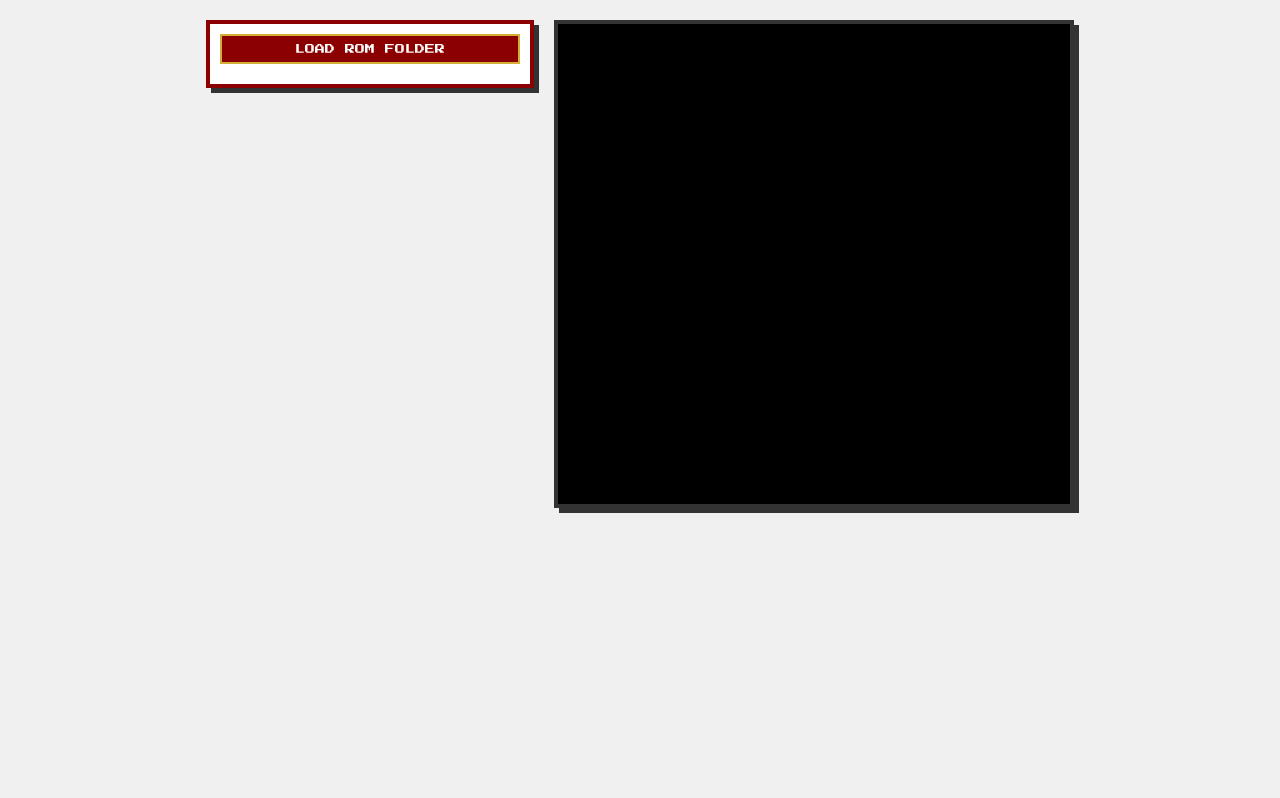
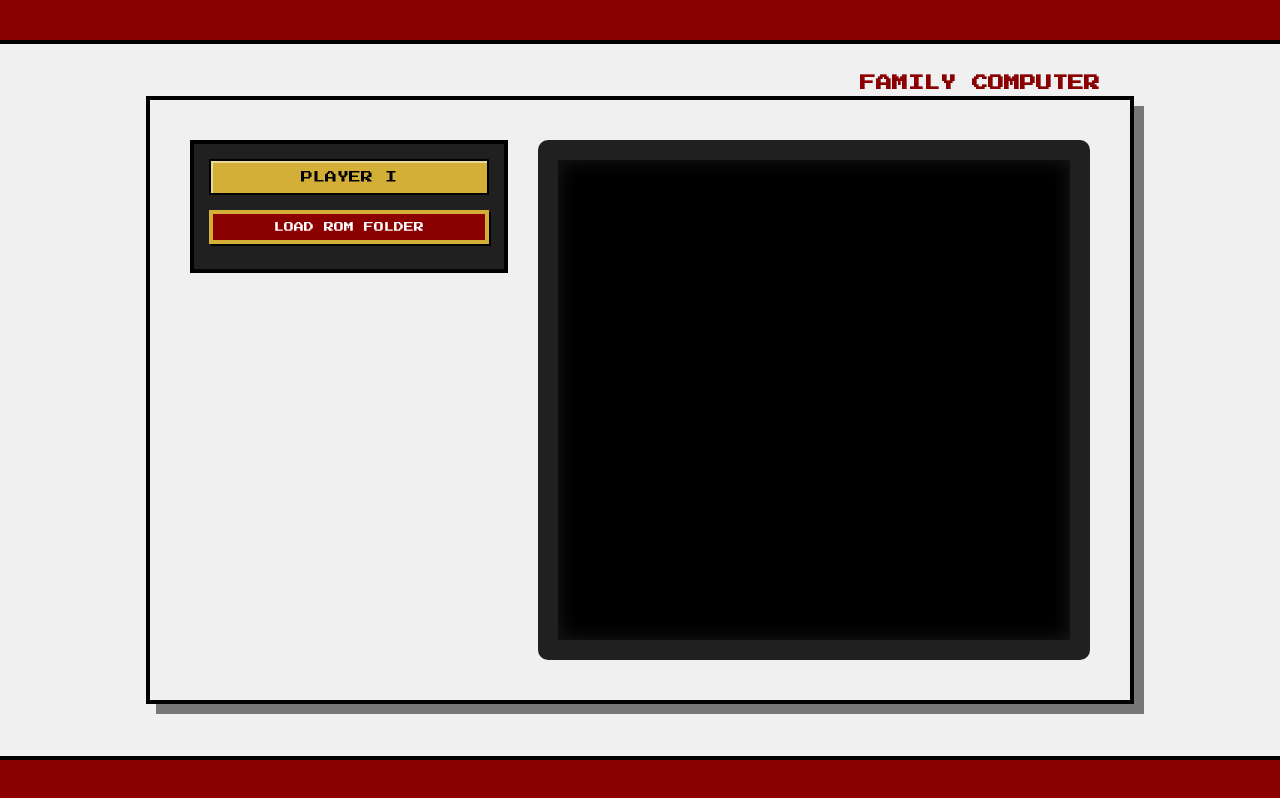
Before and after one commit to deepneko/jsnes, a website built with Vite: page index.html in a window 1280 px wide. Built offline with nearby package versions, Linux system fonts and the light colour scheme.

Commit message:
Enhance Famicom design with console frame and controller styling

```diff
--- a/index.html
+++ b/index.html
@@ -7,65 +7,116 @@
     <style>
       body {
         margin: 0;
-        padding: 20px;
+        padding: 0;
+        height: 100vh;
+        width: 100vw;
         font-family: 'Press Start 2P', cursive;
-        background-color: #f0f0f0; /* Famicom White/Grey */
-        color: #333;
+        background-color: #f0f0f0; /* Famicom White body */
+        display: flex;
+        flex-direction: column;
+        align-items: center;
+        justify-content: center;
+        overflow: hidden;
       }
+
+      /* Top and Bottom Red Bands (like the console sides/front) */
+      body::before, body::after {
+        content: "";
+        position: absolute;
+        left: 0;
+        width: 100%;
+        height: 40px;
+        background-color: #8b0000;
+        border-bottom: 4px solid #000;
+        z-index: -1;
+      }
+      body::before { top: 0; }
+      body::after {
+        bottom: 0;
+        border-bottom: none;
+        border-top: 4px solid #000;
+      }
+
       #container {
         display: flex;
         align-items: flex-start;
-        gap: 20px;
+        gap: 30px;
         justify-content: center;
+        padding: 40px;
+        background: #f0f0f0;
+        border: 4px solid #000; /* Main casing border */
+        box-shadow: 10px 10px 0px rgba(0,0,0,0.5);
+        position: relative;
       }
+
+      /* Decorative "Vents" */
+      #container::before {
+        content: "FAMILY COMPUTER";
+        position: absolute;
+        top: -25px;
+        right: 20px;
+        color: #8b0000;
+        font-size: 16px;
+        background: #f0f0f0;
+        padding: 0 10px;
+        font-weight: bold;
+      }
+
       #sidebar {
-        width: 300px;
+        width: 280px;
         display: flex;
         flex-direction: column;
         max-height: 520px;
-        border: 4px solid #8b0000; /* Famicom Red */
-        background-color: #fff;
+        border: 4px solid #000;
+        background-color: #202020; /* Controller black/gold area */
+        padding: 15px;
+      }
+
+      /* Gold Plate effect for Sidebar */
+      #sidebar-header {
+        background-color: #d4af37; /* Gold */
+        color: #000;
         padding: 10px;
-        box-shadow: 5px 5px 0px #333;
+        text-align: center;
+        margin-bottom: 15px;
+        border: 2px solid #000;
+        font-size: 12px;
+        box-shadow: inset 2px 2px 0px rgba(255,255,255,0.5);
       }
+
       #open-folder {
         width: 100%;
         padding: 15px;
         font-family: 'Press Start 2P', cursive;
         font-size: 10px;
-        background-color: #8b0000; /* Famicom Red */
-        color: #fff; /* Goldish text */
-        border: 2px solid #d4af37; /* Gold */
+        background-color: #8b0000; /* Button Red */
+        color: #fff;
+        border: 4px solid #d4af37; /* Gold rim */
         cursor: pointer;
         text-transform: uppercase;
         margin-bottom: 10px;
+        box-shadow: 2px 2px 0px #000;
       }
       #open-folder:hover {
         background-color: #a00000;
+        transform: translate(1px, 1px);
+        box-shadow: 1px 1px 0px #000;
       }
       #open-folder:active {
         transform: translate(2px, 2px);
+        box-shadow: none;
       }
+
       #rom-list {
         flex-grow: 1;
         overflow-y: auto;
-        border: 2px solid #8b0000;
+        border: 2px solid #404040;
         padding: 5px;
         display: none;
-        background: #fff;
-        /* Custom scrollbar for webkit */
+        background: #000;
+        /* Custom scrollbar */
         scrollbar-width: thin;
-        scrollbar-color: #8b0000 #fff;
-      }
-      #rom-list::-webkit-scrollbar {
-        width: 10px;
-      }
-      #rom-list::-webkit-scrollbar-track {
-        background: #fff;
-      }
-      #rom-list::-webkit-scrollbar-thumb {
-        background-color: #8b0000;
-        border: 2px solid #fff;
+        scrollbar-color: #8b0000 #000;
       }
       #rom-list button {
         width: 100%;
@@ -75,28 +126,29 @@
         font-family: 'Press Start 2P', cursive;
         font-size: 10px;
         cursor: pointer;
-        border: 1px solid #ccc;
-        background: #f9f9f9;
-        color: #333;
+        border: 1px solid #404040;
+        background: #202020;
+        color: #ccc;
         text-overflow: ellipsis;
         overflow: hidden;
         white-space: nowrap;
         text-transform: uppercase;
-        line-height: 1.5;
       }
       #rom-list button:hover {
         background: #8b0000;
         color: #fff;
         border-color: #d4af37;
       }
+
       canvas#console {
         width: 512px;
         height: 480px;
         image-rendering: pixelated;
-        border: 4px solid #333;
+        border: 20px solid #202020; /* TV Frame styling */
+        border-radius: 10px;
         display: block;
         background: #000;
-        box-shadow: 5px 5px 0px #333;
+        box-shadow: inset 0 0 20px rgba(255,255,255,0.1);
       }
     </style>
     <script type="module" src="./main.js"></script>
@@ -105,6 +157,7 @@
   <body id="body">
     <div id="container">
       <div id="sidebar">
+        <div id="sidebar-header">PLAYER I</div>
         <input type="button" value="Load ROM Folder" id="open-folder" style="width: 100%; padding: 8px;">
         <div id="rom-list"></div>
       </div>
```
